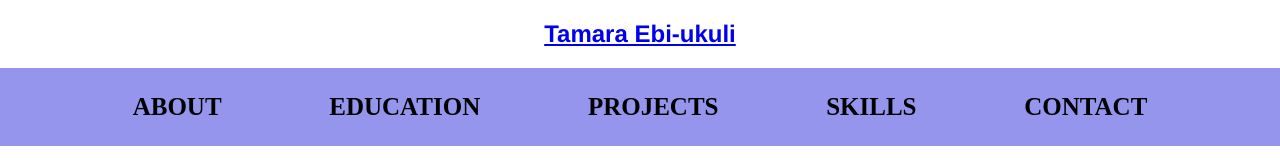
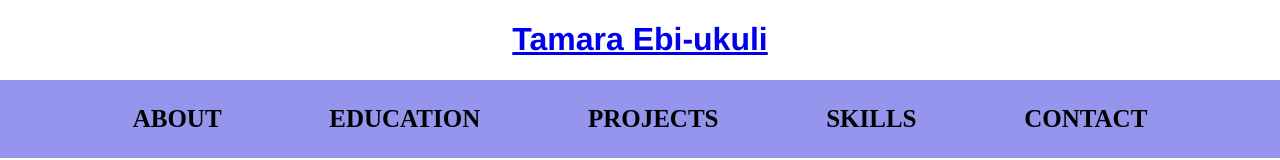
Before and after one commit to Tamaraebi/ReactApp, a React (Create React App) app: page / in a window 1280 px wide. Shown: the top 160 px of the page. Built offline with nearby package versions, Linux system fonts and the light colour scheme; no server answers; a web font is replaced by a local one.

Commit message:
complete

```diff
--- a/src/components/Header.js
+++ b/src/components/Header.js
@@ -1,9 +1,9 @@
 export default function Header() {
     return (
       <header id="header">
-        <h2 id="site-name">
+        <h1 id="site-name">
           <a href="/">Tamara Ebi-ukuli</a>
-        </h2>
+        </h1>
       </header>
     );
   }
```
